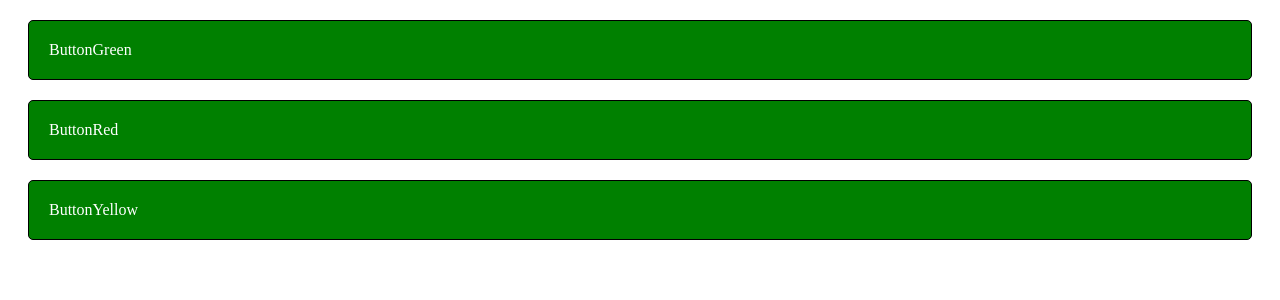
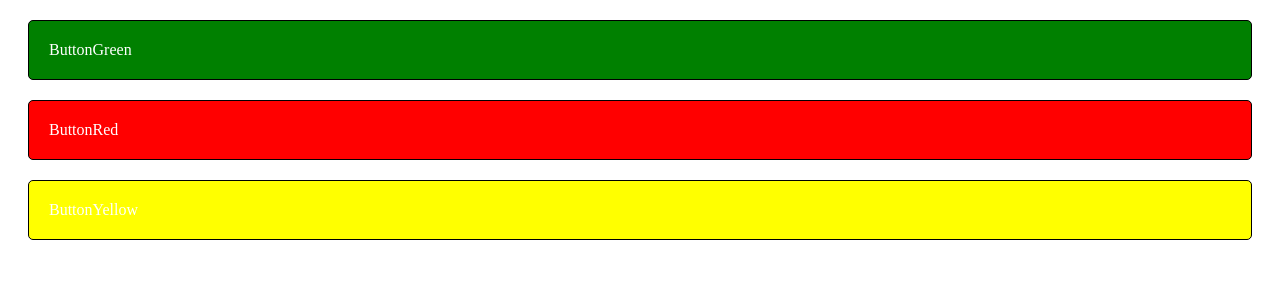
Before and after one commit to PrzemekGdula/react-day5-miniapplication, a React (Create React App) app: page / in a window 1280 px wide. Shown: the top 300 px of the page. Built offline with nearby package versions, Linux system fonts and the light colour scheme.

Commit message:
Better file naming and moved to index.css as it is globally scoped

```diff
--- a/src/ButtonGreen.css
+++ /dev/null
@@ -1,9 +0,0 @@
-.jfddl7-button {
-    padding: 20px;
-    margin: 20px;
-    border: 1px solid black;
-    border-radius: 5px;
-
-    background-color: green;
-    color: white;
-}
--- a/src/ButtonGreen.js
+++ b/src/ButtonGreen.js
@@ -1,10 +1,9 @@
 import React from 'react'
 
-import './ButtonGreen.css'
 
 const ButtonGreen = (props) => (
     <div
-        className={'jfddl7-button'}
+        className={'jfddl7-button jfddl7-button--green'}
     >
         ButtonGreen
     </div>
--- a/src/ButtonRed.js
+++ b/src/ButtonRed.js
@@ -2,7 +2,7 @@ import React from 'react'
 
 const ButtonRed = (props) => (
   <div
-    className={'jfddl7-button'}
+    className={'jfddl7-button jfddl7-button--red'}
   >
     ButtonRed
   </div>
--- a/src/ButtonYellow.js
+++ b/src/ButtonYellow.js
@@ -2,7 +2,7 @@ import React from 'react'
 
 const ButtonYellow = (props) => (
   <div
-    className={'jfddl7-button'}
+    className={'jfddl7-button jfddl7-button--yellow'}
   >
     ButtonYellow
   </div>
--- /dev/null
+++ b/src/Buttons.css
@@ -0,0 +1,21 @@
+.jfddl7-button {
+    padding: 20px;
+    margin: 20px;
+    border: 1px solid black;
+    border-radius: 5px;
+
+    background-color: green;
+    color: white;
+}
+
+.jfddl7-button--green {
+    background-color: green;
+}
+
+.jfddl7-button--red {
+    background-color:red;
+}
+
+.jfddl7-button--yellow {
+    background-color: yellow;
+}
--- a/src/index.js
+++ b/src/index.js
@@ -1,5 +1,8 @@
 import React from 'react';
 import ReactDOM from 'react-dom';
+
+import './Buttons.css'
+
 import App from './App';
 
 ReactDOM.render(<App />, document.getElementById('root'));
```
